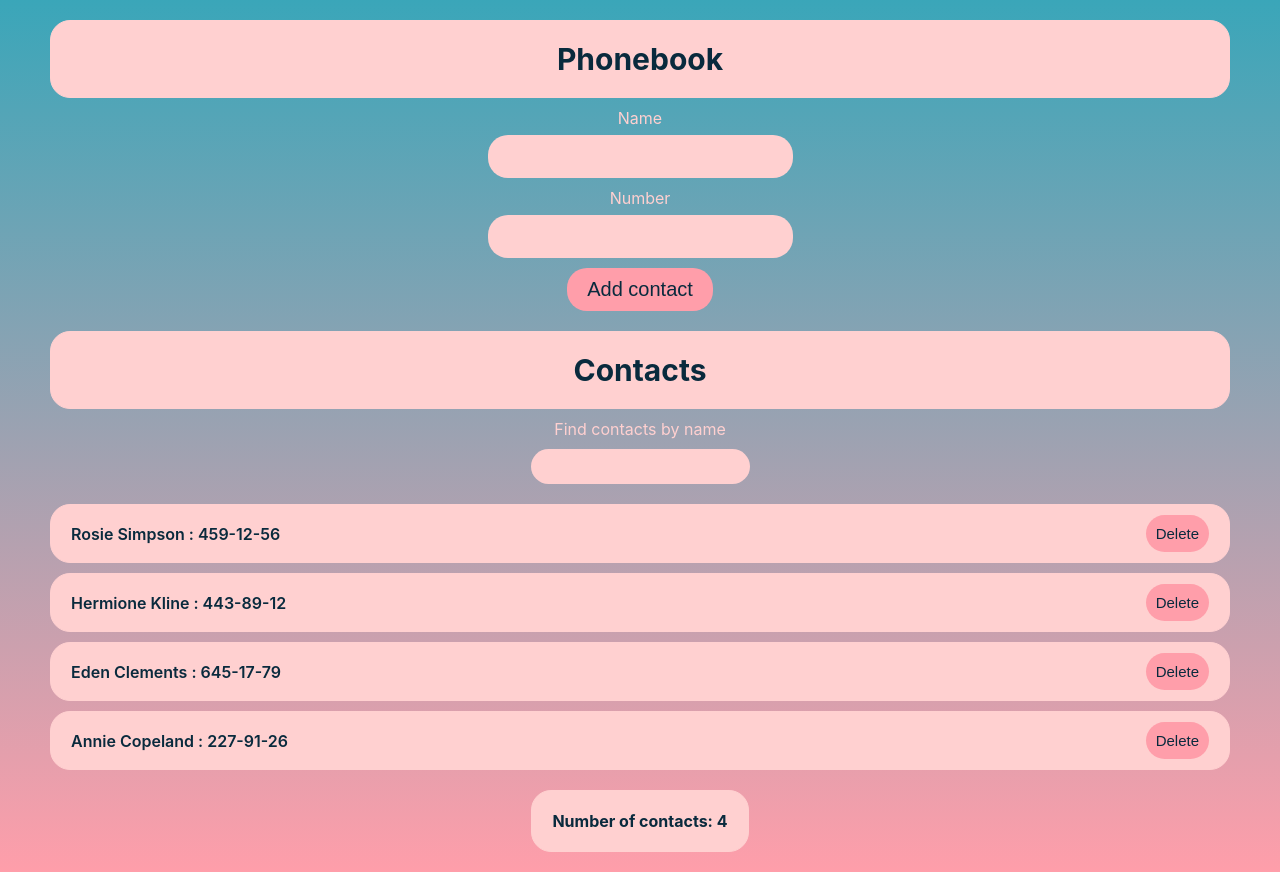
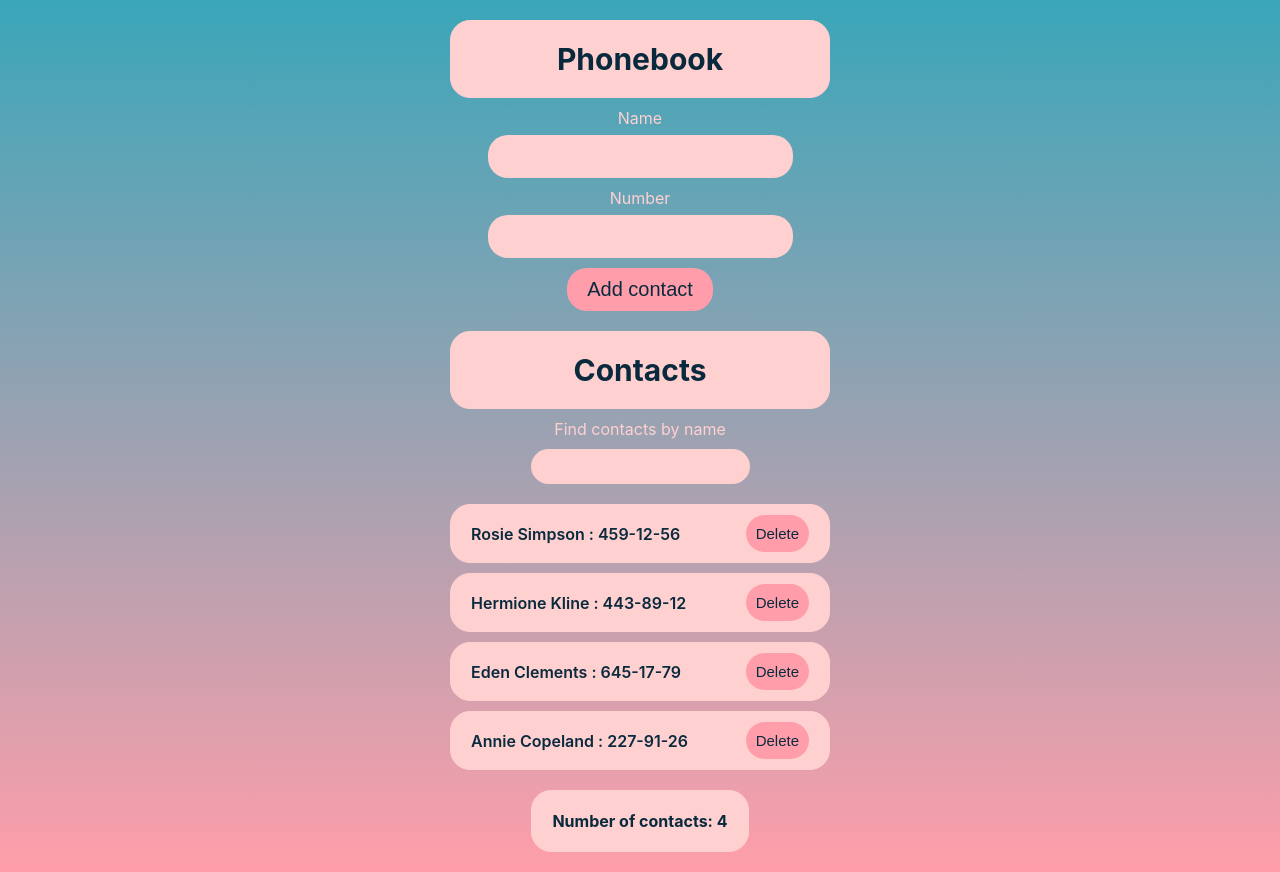
Before and after one commit to OlgaBilynska/Phonebook-on-React, a React (Create React App) app: page / in a window 1280 px wide. Built offline with nearby package versions, Linux system fonts and the light colour scheme.

Commit message:
media rule

```diff
--- a/src/components/App.styled.js
+++ b/src/components/App.styled.js
@@ -9,6 +9,14 @@ export const Container = styled.div`
     var(--accent)
   );
   text-align: center;
+
+  @media screen and (min-width: 750px) {
+    padding: 20px 200px;
+  }
+
+  @media (min-width: 1200px) {
+    padding: 20px 450px;
+  }
 `;
 
 export const PhonebookTitle = styled.h2`
```
